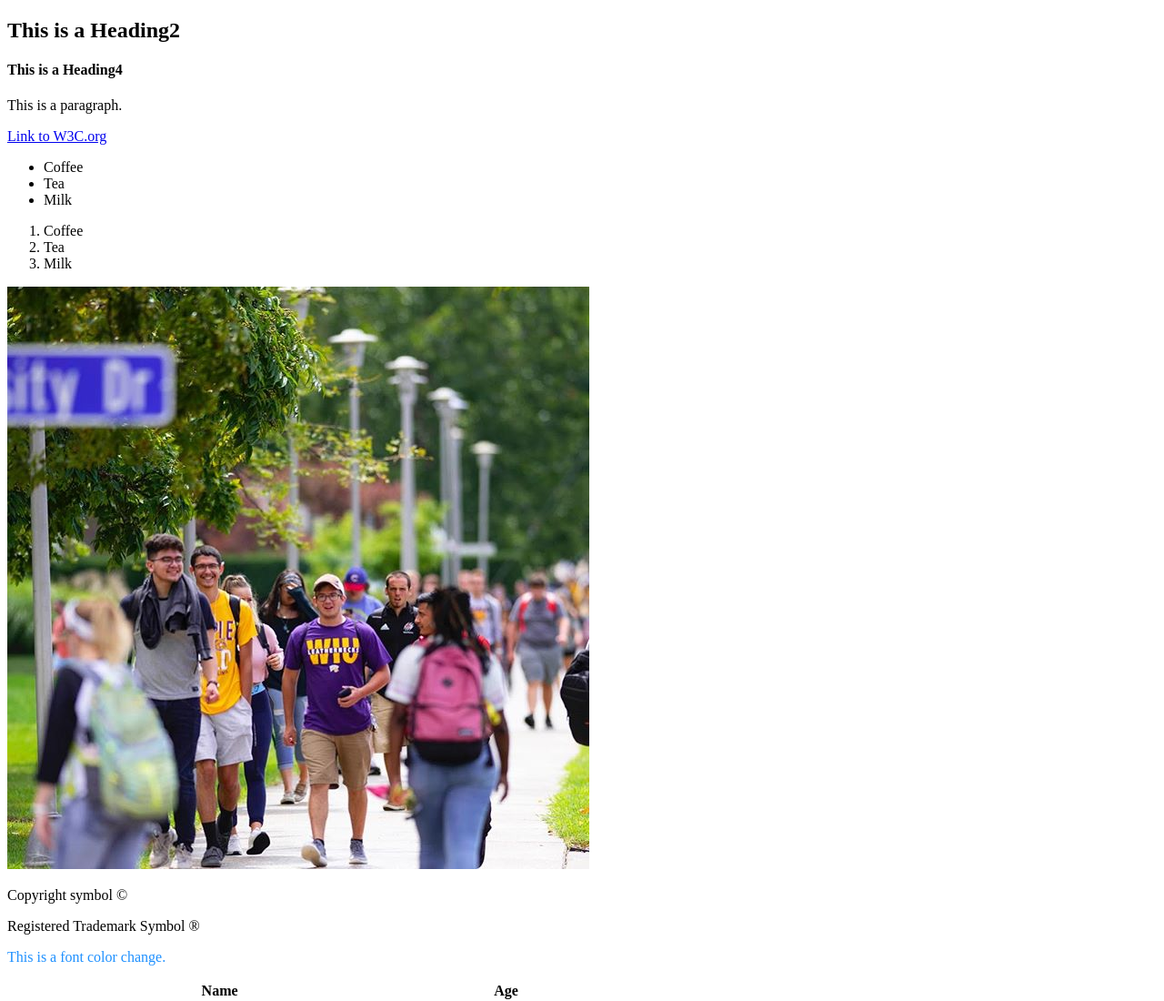
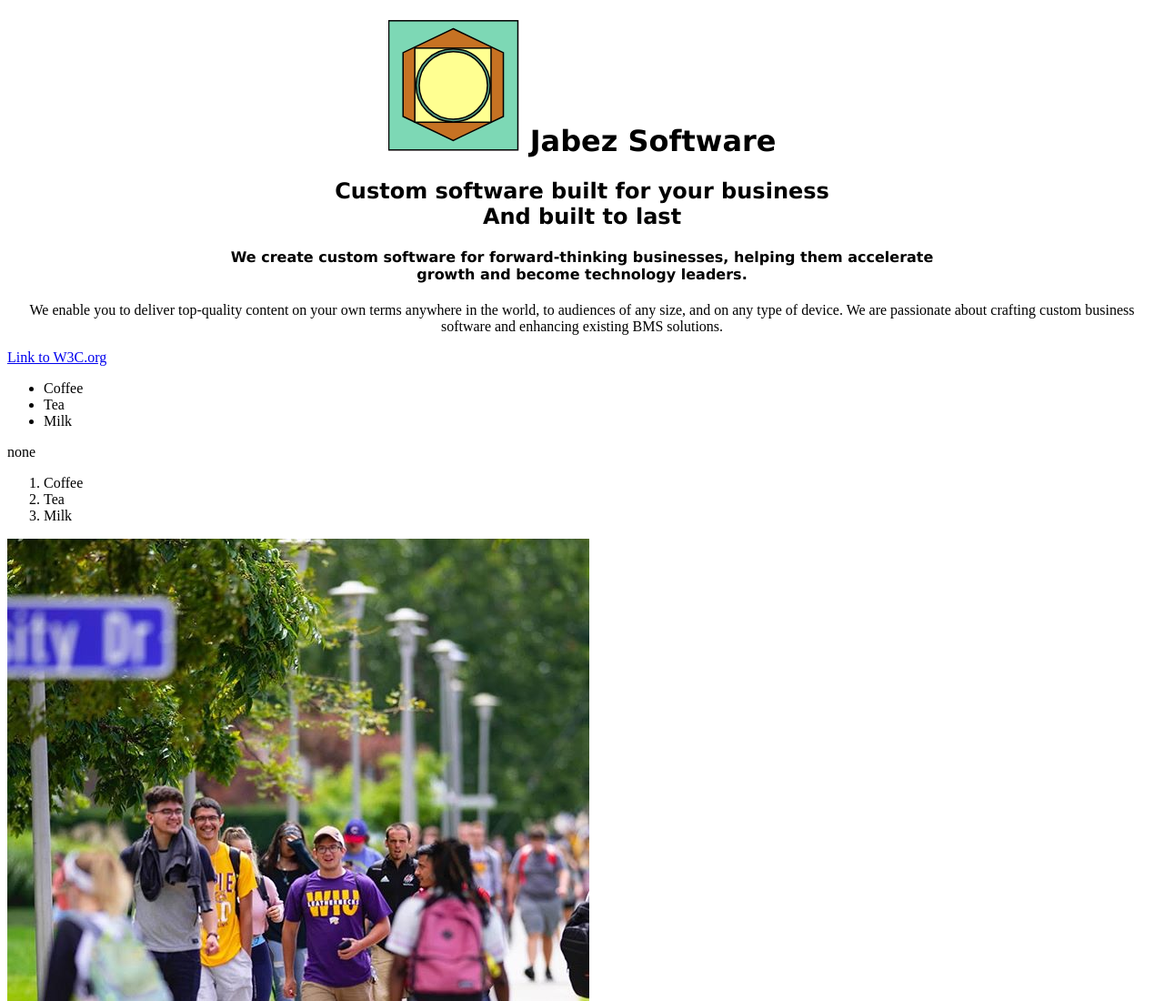
Before and after one commit to sdynes97/WIU-School, a plain HTML site: page index.htm in a window 1280 px wide. Shown: the top 1100 px of the page at 91% size. Drawn offline with Linux system fonts and the light colour scheme; files whose address does not match are found by name.

Commit message:
* Updated SVG * Added some text and headers

```diff
--- a/index.htm
+++ b/index.htm
@@ -4,10 +4,38 @@
 <title>Jabez Software</title>
 </head>
 <body style="background-color:white;">
-
-<h2>This is a Heading2</h2>
-<h4>This is a Heading4</h4>
-<p>This is a paragraph.</p>
+<P>
+    <H1 style="font-family:Verdana;"><center><svg width="145" height="145" xmlns="http://www.w3.org/2000/svg">
+      <defs>
+       <filter height="200%" width="200%" y="-50%" x="-50%" id="svg_6_blur">
+        <feGaussianBlur stdDeviation="0" in="SourceGraphic"/>
+       </filter>
+      </defs>
+      <g>
+       <title>background</title>
+       <rect fill="#fff" id="canvas_background" height="147" width="147" y="-1" x="-1"/>
+       <g display="none" overflow="visible" y="0" x="0" height="100%" width="100%" id="canvasGrid">
+        <rect fill="url(#gridpattern)" stroke-width="0" y="2" x="2" height="400" width="100"/>
+       </g>
+      </g>
+      <g>
+       <title>Layer 1</title>
+       <g stroke="null" id="svg_9">
+        <rect stroke="#000" id="svg_8" height="141.99176" width="141.99218" y="1.7991" x="0.49621" stroke-opacity="null" stroke-width="1.5" fill="#7DD8B5"/>
+        <path stroke="#000" id="svg_4" d="m71.38372,10.54829l55.1468,26.31023l0,70.16059l-55.1468,26.31022l-55.1468,-26.31022l0,-70.16059l55.1468,-26.31023z" stroke-opacity="null" stroke-width="1.5" fill="#c67223"/>
+        <rect stroke="#000" id="svg_5" height="81.4364" width="83.80576" y="31.86793" x="29.15517" stroke-opacity="null" stroke-width="1.5" fill="#FFFF91"/>
+        <ellipse stroke="#000" ry="40.09177" rx="40.81732" id="svg_6" cy="72.79494" cx="71.27517" stroke-opacity="null" stroke-width="1.5" fill="#559E84"/>
+        <ellipse stroke="#000" ry="37.16841" rx="37.56061" id="svg_7" cy="72.79494" cx="71.49228" stroke-opacity="null" stroke-width="1.5" fill="#FFFF91"/>
+       </g>
+      </g>
+     </svg>
+    Jabez Software</center></H1>
+</P>
+<p><center><h2 style="font-family:verdana;">Custom software built for your business<BR>
+And built to last</h2></center></center>
+<h4 style="font-family:verdana;"><center>We create custom software for forward-thinking businesses, helping them accelerate <BR>
+  growth and become technology leaders.</center></h4></p>
+<p style="font-family:verdana;"><center>We enable you to deliver top-quality content on your own terms anywhere in the world, to audiences of any size, and on any type of device. We are passionate about crafting custom business software and enhancing existing BMS solutions.</center></p>
 
 <a href="http://www.w3c.org/">Link to W3C.org</a>
 
@@ -15,7 +43,7 @@
     <li>Coffee</li>
     <li>Tea</li>
     <li>Milk</li>
-</ul>
+</ul>none
 
 <ol>
     <li>Coffee</li>
```
